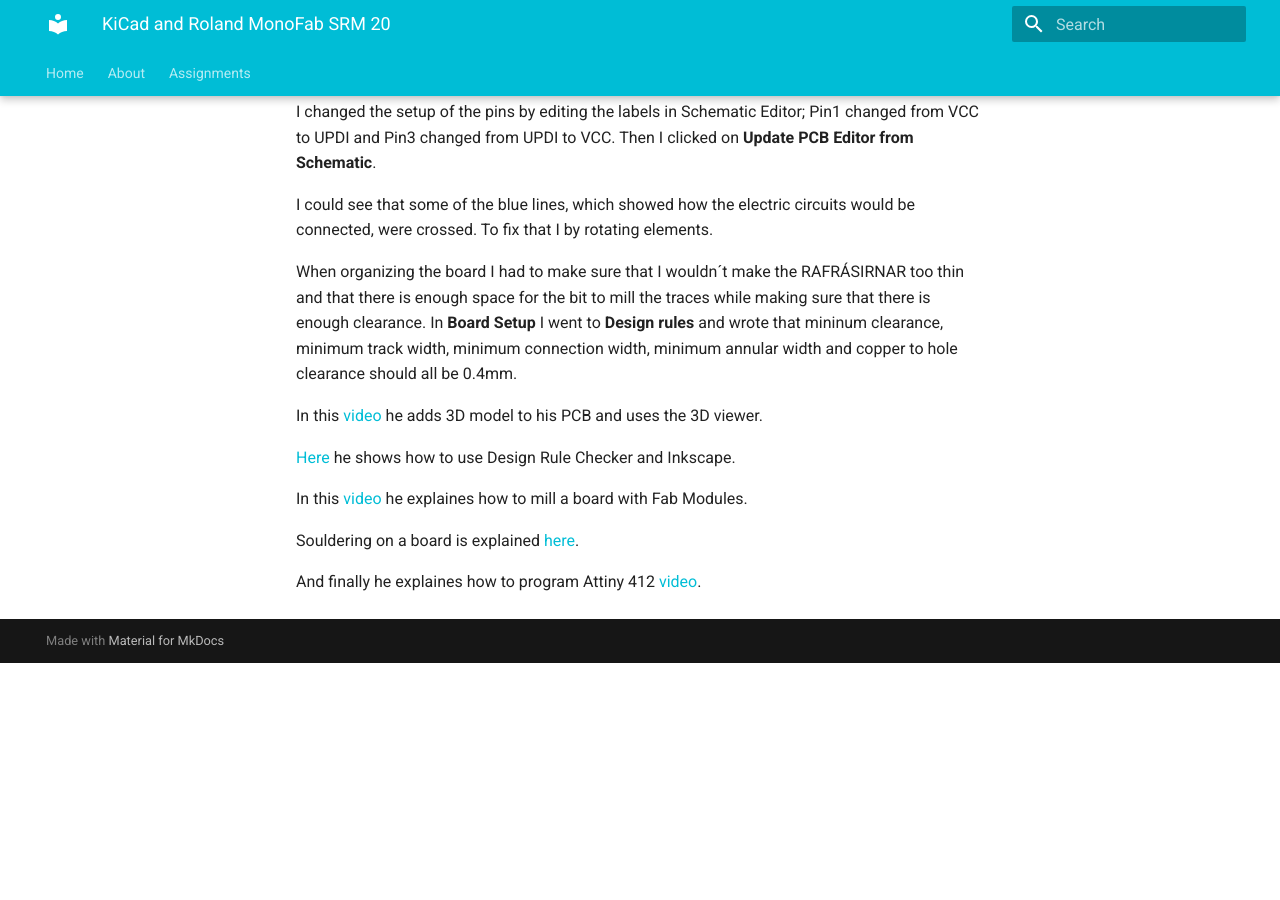
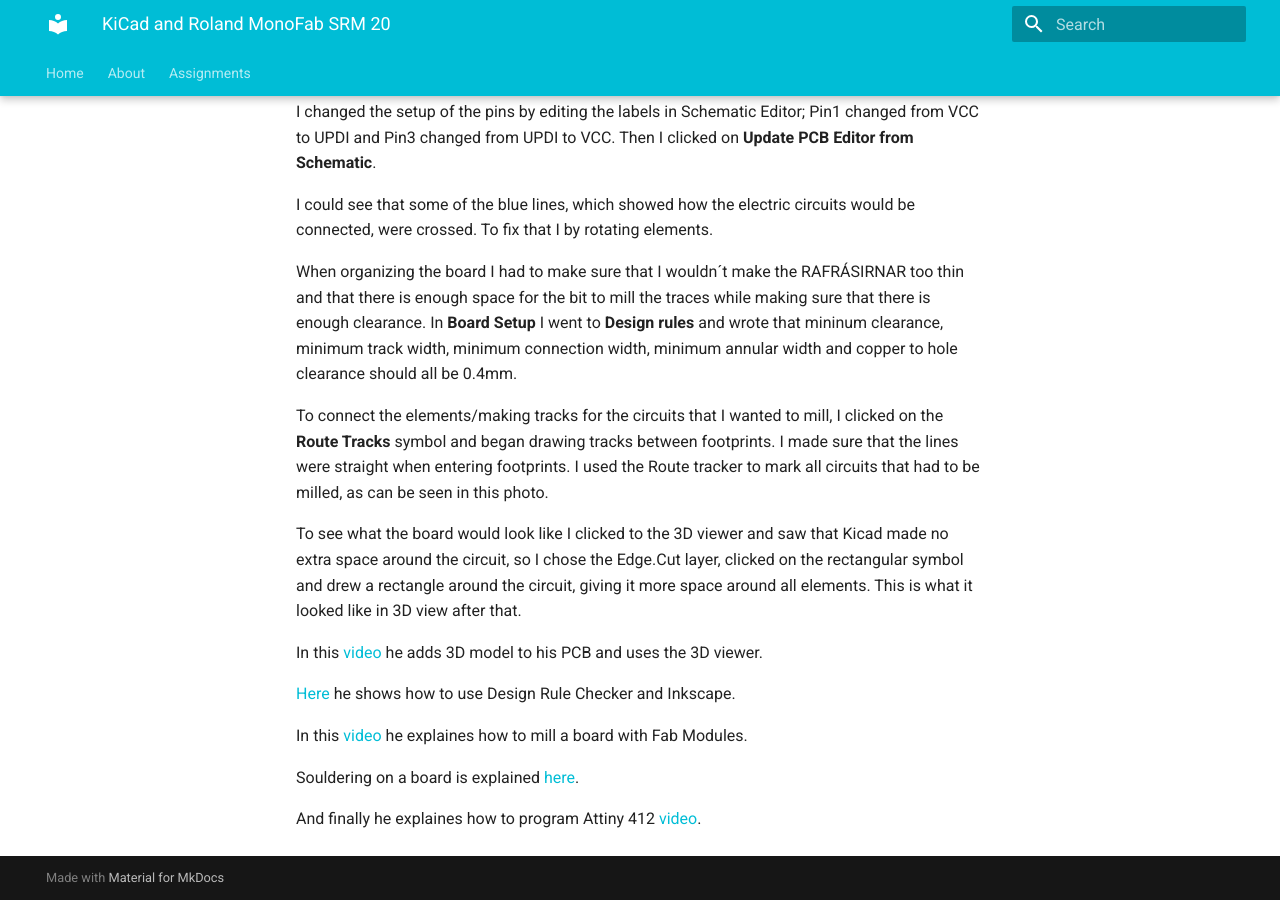
Before and after one commit to OlofH2/Before-Fab-Academy, an MkDocs documentation site: the page built from docs/KiCad_and_Roland_MonoFab_SRM_20.md, in a window 1280 px wide and 900 px high, scrolled down 4618 px. Built offline with MkDocs 1.6.1 and Material for MkDocs 9.7.7, drawn with Linux system fonts in a browser that asks for light colours; before the commit the page ends 5281 px from its top, so only the background shows below that.

Commit message:
Borð klárað_fyrir þrívídd

```diff
--- a/docs/KiCad_and_Roland_MonoFab_SRM_20.md
+++ b/docs/KiCad_and_Roland_MonoFab_SRM_20.md
@@ -88,6 +88,11 @@
 When organizing the board I had to make sure that I wouldn´t make the RAFRÁSIRNAR too thin and that there is enough space for the bit to mill the traces while making sure that there is enough clearance.
 In **Board Setup** I went to **Design rules** and wrote that mininum clearance, minimum track width, minimum connection width, minimum annular width and copper to hole clearance should all be 0.4mm.
 
+To connect the elements/making tracks for the circuits that I wanted to mill, I clicked on the **Route Tracks** symbol and began drawing tracks between footprints. I made sure that the lines were straight when entering footprints. I used the Route tracker to mark all circuits that had to be milled, as can be seen in this photo.
+
+
+To see what the board would look like I clicked to the 3D viewer and saw that Kicad made no extra space around the circuit, so I chose the Edge.Cut layer, clicked on the rectangular symbol and drew a rectangle around the circuit, giving it more space around all elements. This is what it looked like in 3D view after that.
+
 
 
 In this [video](https://www.youtube.com/watch?v=ZeAAy6L8AB8&list=PLs4ifnZzVJmqaSM1lsg68vPVtJxVNhVwV&index=2) he adds 3D model to his PCB and uses the 3D viewer.
```
